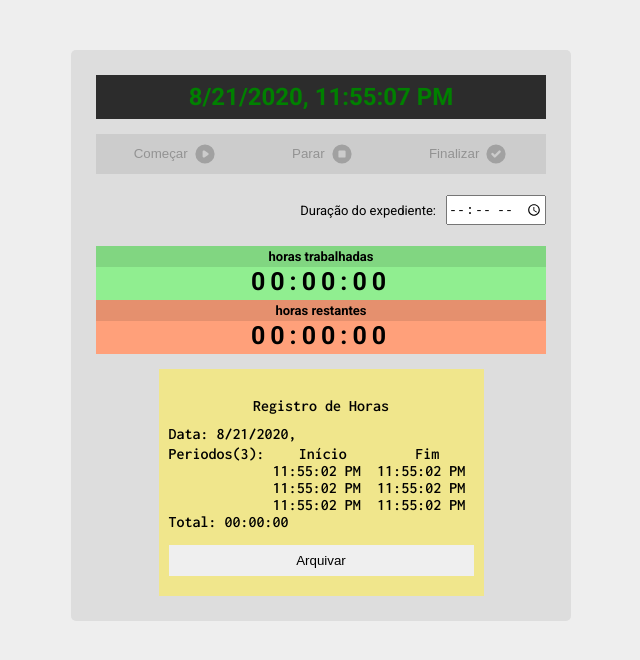
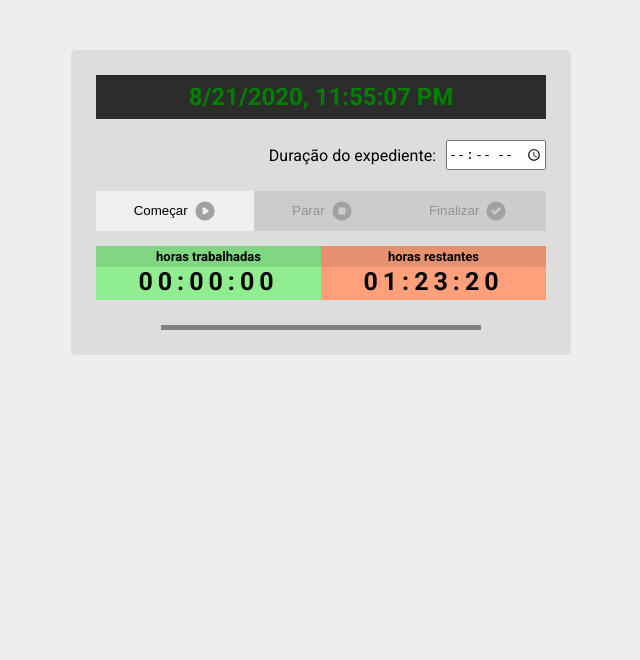
Before and after one commit to JVitorLeone/Ponto, a React (Create React App) app: page / in a window 1280 px wide. Shown: the top 660 px of the page, without its empty margins (319-959 px from the left). Built offline with nearby package versions, Linux system fonts and the light colour scheme.

Commit message:
feat: ticket animation

```diff
--- a/src/GlobalContext.js
+++ b/src/GlobalContext.js
@@ -1,4 +1,6 @@
 import React, {useState} from 'react';
+
+
 
 const Context = React.createContext({
 	setPeriod: () => {}
@@ -6,14 +8,7 @@ const Context = React.createContext({
 
 export function GlobalContext({ children }) {
 
-	const [currentJourney, setCurrenJourney] = useState({
-		date: new Date(),
-		periods: [
-			[new Date(),new Date()],
-			[new Date(),new Date()],
-			[new Date(),new Date()]
-		]
-	});
+	const [currentJourney, setCurrenJourney] = useState({});
 
 	const getCurrent = () => currentJourney;
 
--- a/src/components/Hourglass/style.js
+++ b/src/components/Hourglass/style.js
@@ -3,6 +3,11 @@ import styled from 'styled-components';
 export const Container = styled.div`
 	display: flex;
 	flex-direction: column;
+
+	@media (min-width: 420px) {
+		flex-direction: row;
+	}
+
 	width: 100%;
 
 	margin-top: 15px;
--- a/src/components/Limit/style.js
+++ b/src/components/Limit/style.js
@@ -11,7 +11,6 @@ export const Container = styled.div`
 	margin-top: 15px;
 	padding: 6px 0;
 
-	font-size: small;
 `;
 
 export const LimitInput = styled.input`
--- a/src/components/Ponto/index.js
+++ b/src/components/Ponto/index.js
@@ -2,7 +2,9 @@ import React, {useState, useContext} from 'react';
 
 import {
 	Container,
-	PontoBox
+	PontoBox,
+	Actions,
+	Printer
 } from './style';
 
 import Context from '../../GlobalContext';
@@ -17,7 +19,7 @@ function Ponto(){
 
 	const [currentTime, setCurrentTime] = useState(new Date());
 
-	const [limit, setLimit] = useState(0);
+	const [limit, setLimit] = useState(5000000);
 
 	const [periods, setPeriods] = useState([]);
 
@@ -51,10 +53,17 @@ function Ponto(){
 	return (
 		<Container>
 			<PontoBox>
+				<Actions>
 					<Watch
 						time={ currentTime }
 						setTime={(t) => setCurrentTime(t)}
 					/>
+
+					<Limit
+						setLimit={(l) => setLimit(l)}
+						limit={ limit }
+					/>
+
 
 					<ButtonTray
 						canStart={ limit !== 0 }
@@ -65,18 +74,14 @@ function Ponto(){
 						finish={ () => finishPeriod() }
 					/>
 
-				<Limit
-					setLimit={(l) => setLimit(l)}
-					limit={ limit }
-				/>
-
 					<Hourglass
 						isActive={ active }
 						currentTime={ currentTime }
 						limit = { limit }
 						periods={ periods }
 					/>
-
+					<Printer />
+				</Actions>
 				<Ticket
 					journey={ getCurrent() }
 				/>
--- a/src/components/Ponto/style.js
+++ b/src/components/Ponto/style.js
@@ -11,7 +11,6 @@ export const Container = styled.div`
 
 	margin: 0 auto;
 	padding-top: 50px;
-
 `;
 
 export const PontoBox = styled.div`
@@ -26,3 +25,17 @@ export const PontoBox = styled.div`
 	background-color: #ddd;
 	border-radius: 5px;
 `;
+
+export const Actions = styled.div`
+	width: 100%;
+	background-color: #ddd;
+	z-index: 1;
+`;
+
+export const Printer = styled.div`
+	width: 320px;
+
+	border-bottom: 5px solid grey;
+
+	margin: 25px auto 0;
+`;
--- a/src/components/Ticket/index.js
+++ b/src/components/Ticket/index.js
@@ -1,4 +1,4 @@
-import React, {useContext} from 'react';
+import React, {useState, useContext, useEffect} from 'react';
 import {
 	getDateString,
 	getHourString,
@@ -6,6 +6,7 @@ import {
 } from '../../utils/DateUtils';
 
 import {
+	Wrapper,
 	Container,
 	Title,
 	Periods,
@@ -18,10 +19,19 @@ import Context from '../../GlobalContext';
 function Ticket({journey}){
 
 	const {addJourney} = useContext(Context);
+	const {date, periods} = journey;
+	const [print, setPrint] = useState(false);
+	const [opacity, setOpacity] = useState(1);
 
-	const {date, periods} = journey;
+	useEffect(() => {
+		setPrint(date !== undefined);
 
-	const renderPeriods = periods.map((period, key)=> (
+		return function opacity() {
+			setOpacity(date ? 1 : 0);
+		}
+	},[journey]);
+
+	const renderPeriods = periods && periods.map((period, key)=> (
 		<Period key={key}>
 			<span>{ getHourString(period[0]) }</span>
 			<span>{ getHourString(period[1]) }</span>
@@ -36,8 +46,15 @@ function Ticket({journey}){
 		return total;
 	};
 
+	const saveTicket = () => {
+		setPrint(false);
+		addJourney();
+	}
+
 	return (
-		<Container display={ journey ? "flex" : "flex" }>
+		<Wrapper>
+			{ print && (
+				<Container opacity={ opacity }>
 					<Title>Registro de Horas</Title>
 					<p>Data: { getDateString(date) }</p>
 					<Periods>
@@ -52,10 +69,13 @@ function Ticket({journey}){
 					</Periods>
 					<p>Total: { getTimeToHourString(totalTime()) }</p>
 					<Button
-				onClick={ () => addJourney() }>
+						onClick={ () => saveTicket() }>
 						Arquivar
 					</Button>
 				</Container>
+			)}
+
+		</Wrapper>
 	);
 }
 
--- a/src/components/Ticket/style.js
+++ b/src/components/Ticket/style.js
@@ -1,21 +1,37 @@
 import styled from 'styled-components';
 
+export const Wrapper = styled.div`
+	position: relative;
+
+
+`;
+
 export const Container = styled.div`
-	display: ${props => props.display};
+	position: absolute;
+	left: calc(50% - 150px);
+	display: flex;
 	flex-direction: column;
 
-	width: 325px;
+	width: 300px;
 
 	font-family: 'Inconsolata', monospace;
 
 	background-color: khaki;
 
-	margin-top: 15px;
 	padding: 20px 10px;
 
 	> p {
 		padding-bottom: 3px;
 	}
+
+	animation: print 5s linear;
+	@keyframes print {
+		from { bottom: 0; }
+		50% { bottom: -200px }
+		to { top: 0; bottom: unset; }
+	}
+
+	z-index: 0;
 `;
 
 export const Title = styled.p`
```
Lines whose indentation alone changed are shown as unchanged.
